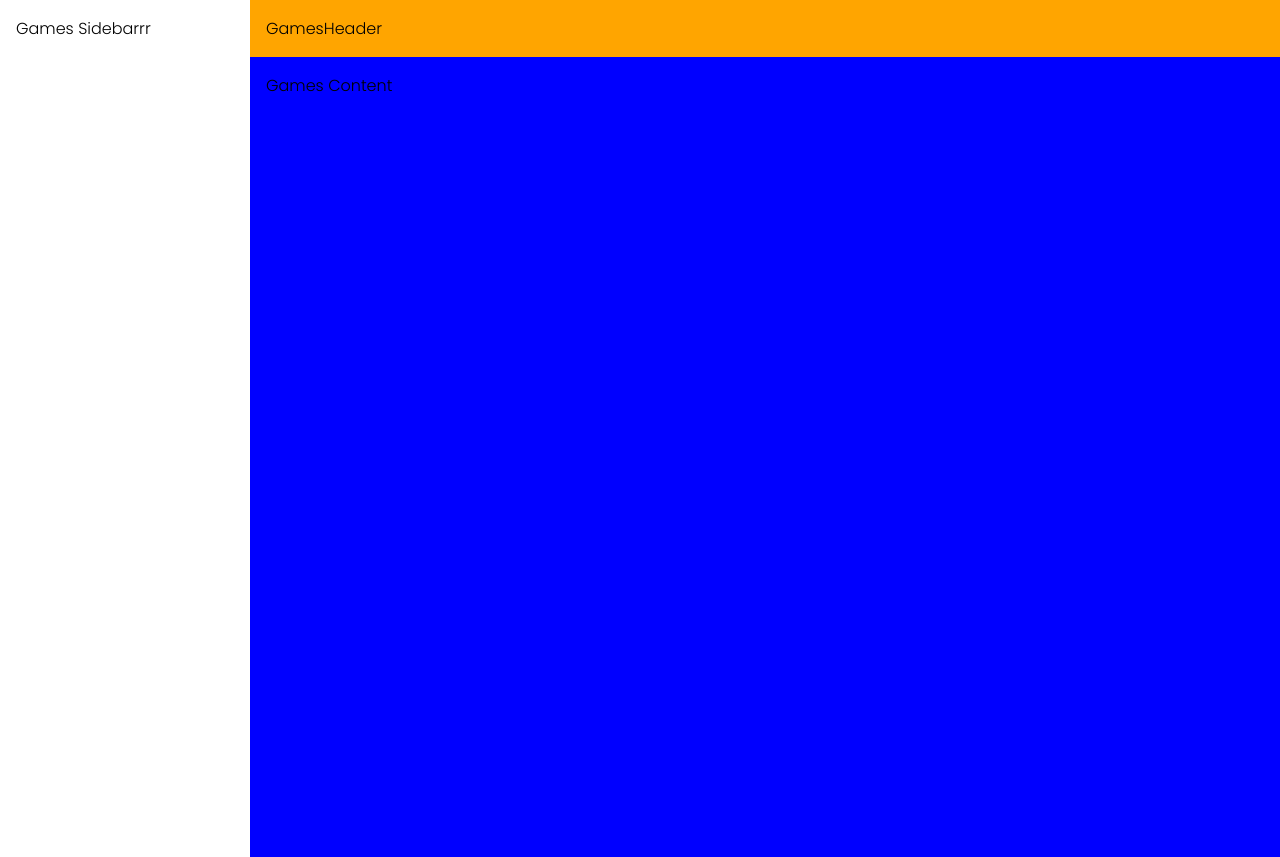
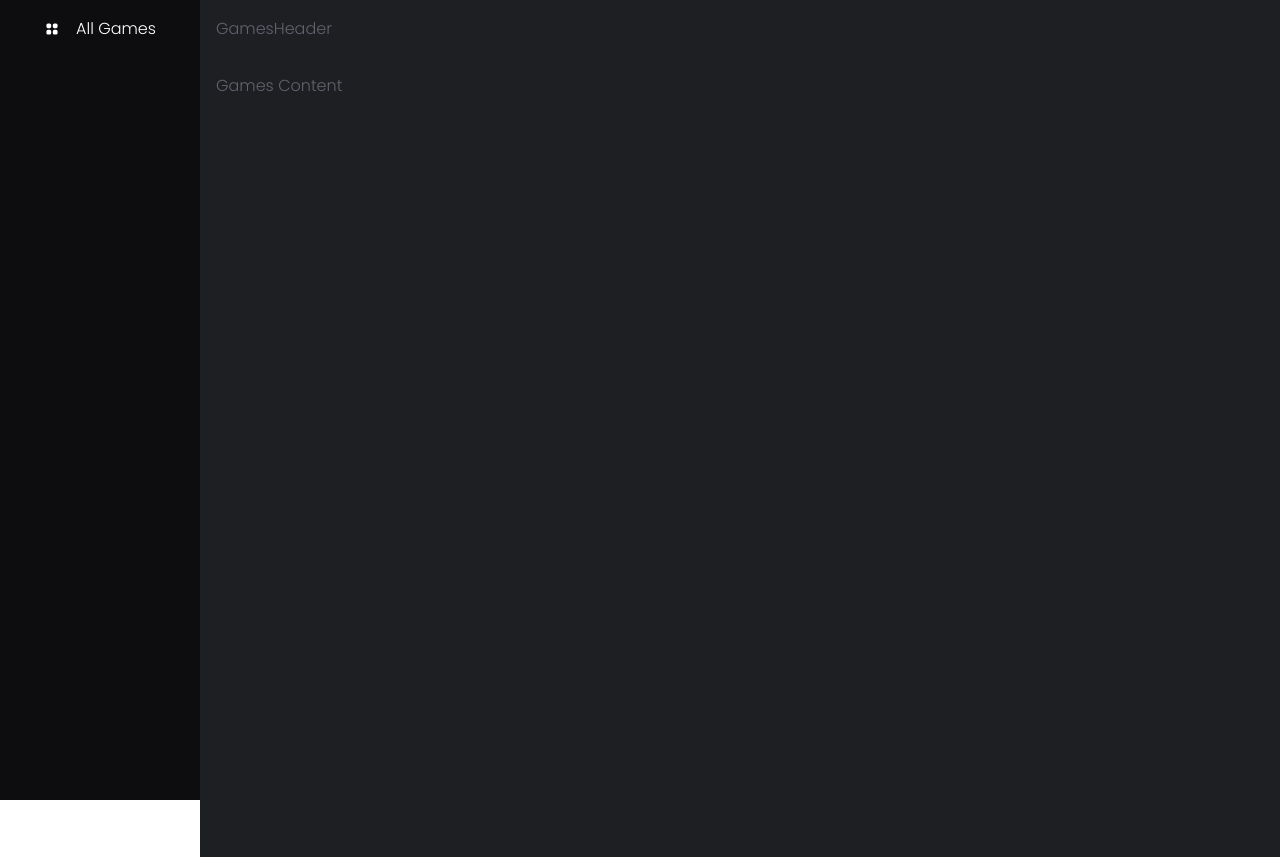
Before and after one commit to jeevakalaiselvam/nextjs-steamtracker, a Next.js app: page / in a window 1280 px wide. Built offline with nearby package versions, Linux system fonts and the light colour scheme.

Commit message:
Header added

```diff
--- a/components/menu/GamesMenu.js
+++ b/components/menu/GamesMenu.js
@@ -1,12 +1,19 @@
 import React from 'react';
 import styled from 'styled-components';
+import MenuItem from '../ui/atoms/MenuItem';
+import { HiViewGrid } from 'react-icons/hi';
 
 const Container = styled.div`
   display: flex;
+  flex-direction: column;
 `;
 
 const GamesMenu = (props) => {
-  return <Container>GamesMenu</Container>;
+  return (
+    <Container>
+      <MenuItem title="All Games" icon={<HiViewGrid />} />
+    </Container>
+  );
 };
 
 export default GamesMenu;
--- a/components/sidebar/GamesSidebar.js
+++ b/components/sidebar/GamesSidebar.js
@@ -1,12 +1,19 @@
 import React from 'react';
 import styled from 'styled-components';
+import GamesMenu from '../menu/GamesMenu';
 
 const Container = styled.div`
   padding: 1rem;
+  display: flex;
+  flex-direction: column;
 `;
 
 const GamesSidebar = (props) => {
-  return <Container>Games Sidebarrr</Container>;
+  return (
+    <Container>
+      <GamesMenu />
+    </Container>
+  );
 };
 
 export default GamesSidebar;
--- a/components/ui/atoms/MenuItem.js
+++ b/components/ui/atoms/MenuItem.js
@@ -3,10 +3,28 @@ import styled from 'styled-components';
 
 const Container = styled.div`
   display: flex;
+  flex-direction:row;
+`;
+
+const Title = styled.div`
+  display: flex;
+`;
+
+const Icon = styled.div`
+  display: flex;
+  align-items:center;
+  justify-content:center;
+  margin-right: 1rem;
 `;
 
 const MenuItem = (props) => {
-  return <Container>MenuItem</Container>;
+  const { title, icon, onClick } = props;
+  return (
+    <Container onClick={onClick}>
+      <Icon>{icon}</Icon>
+      <Title>{title}</Title>
+    </Container>
+  );
 };
 
 export default MenuItem;
--- a/layouts/Page.js
+++ b/layouts/Page.js
@@ -11,28 +11,36 @@ const Container = styled.div`
 `;
 
 const Sidebar = styled.div`
-  width: 250px;
+  width: 200px;
   min-height: 100vh;
+  background-color: #0d0c0f;
+  color: #ffffff;
   overflow: scroll;
   scrollbar-width: none; /* "auto" or "thin" */
   scrollbar-color: rgba(0, 0, 0, 0) rgba(0, 0, 0, 0);
+  display: flex;
+  flex-direction: column;
+  align-items:center;
+  justify-content:flex-start;
 `;
 
 const Main = styled.div`
   flex: 1;
   background: green;
+  background-color: #1e1f23;
+  color: #61626d;
   min-height: 100vh;
   flex-direction: column;
 `;
 
 const Header = styled.div`
-  background: orange;
+  color: #61626d;
 `;
 
 const Content = styled.div`
   flex: 1;
-  background: blue;
   min-height: 100vh;
+  color: #61626d;
   overflow: scroll;
   scrollbar-width: none; /* "auto" or "thin" */
   scrollbar-color: rgba(0, 0, 0, 0) rgba(0, 0, 0, 0);
--- a/package.json
+++ b/package.json
@@ -11,6 +11,7 @@
     "next": "^12.1.0",
     "react": "17.0.1",
     "react-dom": "17.0.1",
+    "react-icons": "^4.4.0",
     "styled-components": "^5.3.5"
   }
 }
```
Also changed, not shown: 1 other file (tests, documents, lock files or other folders).
